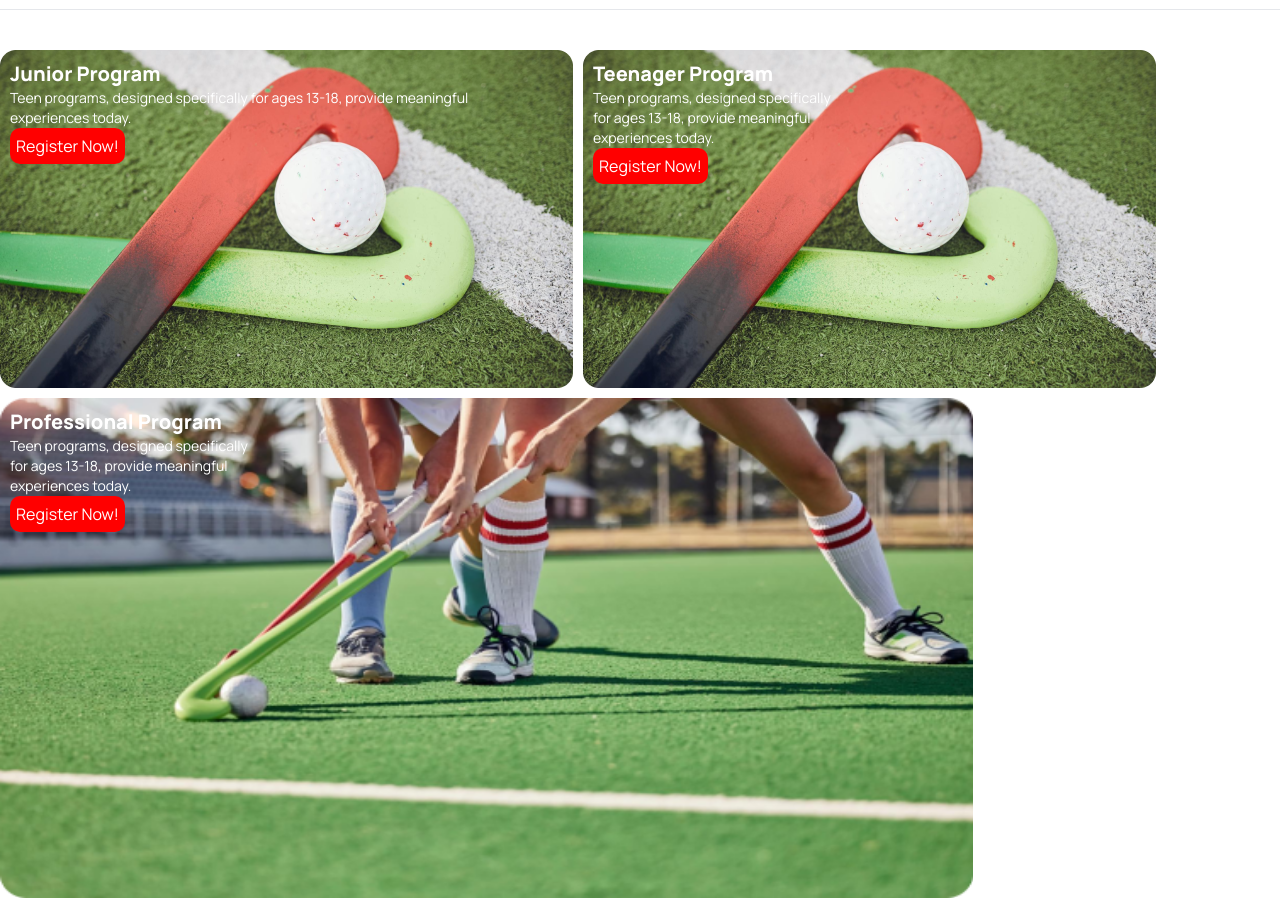
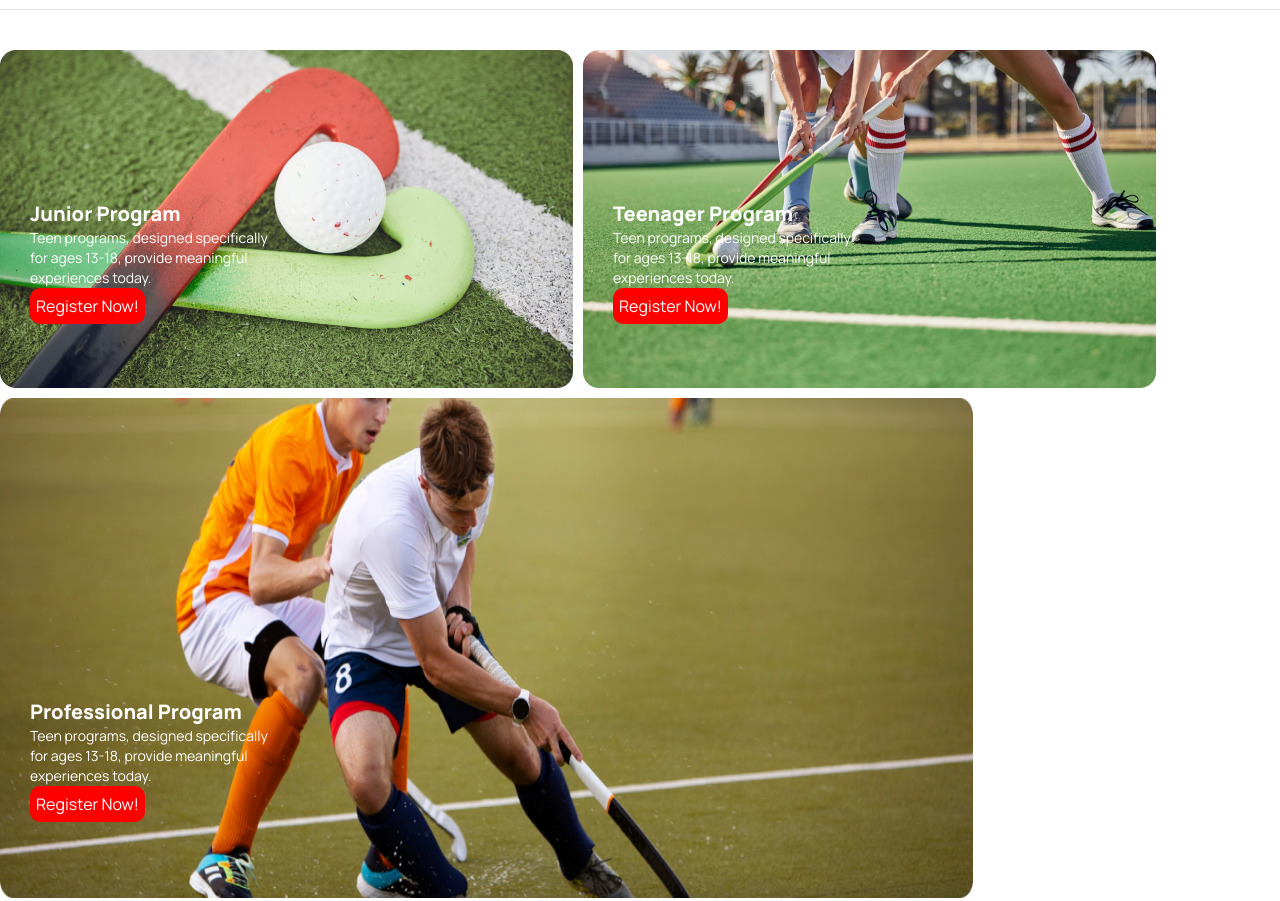
Before and after one commit to datta-toma/Hockey-project, a plain HTML site: page index.html in a window 1280 px wide. Shown: the part 1860-2761 px from the top of the page. Drawn offline with nearby package versions, Linux system fonts and the light colour scheme.

Commit message:
get add program section

```diff
--- a/index.html
+++ b/index.html
@@ -174,7 +174,8 @@
 
             <div class="img-contaner mt-10 ">
 
-              <div class="fi">
+              <!-- <div class="fi">
+
                 <div class="fix">
                   <div class="text-contan">
                     <h3 class="font-extrabold text-xl">Junior Program</h3>
@@ -200,8 +201,39 @@
 
 
                 </div>
+              </div> -->
+              <div class="program-contaner">
+
+                <div id="program-section">
+                  <div class="program-contan">
+
+                    <h3 class="font-extrabold text-xl text-white">Junior Program</h3>
+                    <p class="text-sm text-white">Teen programs, designed specifically <br>for ages 13-18, provide meaningful<br> experiences today.</p>
+                      <button class="bt-n text-white">Register Now!</button>
+
               </div>
+                    <div class="con1">
+                      <img src="./Images/2.png" alt="">
+                    </div>
+                </div>
 
+
+                <div id="text-program">
+                  <div class="text-contan">
+
+                    <h3 class="font-extrabold text-xl text-white">Teenager Program</h3>
+                    <p class="text-sm text-white">Teen programs, designed specifically <br>for ages 13-18, provide meaningful<br> experiences today.</p>
+                      <button class="bt-n text-white">Register Now!</button>
+                  </div>
+                    <div class="con2">
+                      <img src="./Images/3.png" alt="">
+                    </div>
+
+                </div>
+
+
+
+              </div>
 
               <div class="fx">
 
@@ -211,7 +243,7 @@
                       <button class="bt-n">Register Now!</button>
                 </div>
                 <div>
-                  <img class="img" src="./Images/3.png">
+                  <img class="img" src="./Images/4.png">
                 </div>
               </div>
 
--- a/style.css
+++ b/style.css
@@ -1,21 +1,25 @@
-.fix{
+.program-contaner{
     display: flex;
-   gap: 10px;
-   position: relative;
+     gap: 10px;
+
+}
+#program-section{
+    position: relative;
+}
+.program-contan{
+    position: absolute;
+    margin-left: 30px;
+    margin-top: 150px;
+}
+#text-program{
+    position: relative;
 }
 .text-contan{
     position: absolute;
-    color: white;
-    margin-left: 10px;
-    margin-top: 10px;
+    margin-left: 30px;
+    margin-top: 150px;
 }
-.text2-contan{
-    position: absolute;
-    color: white;
-   margin-right: 200px;
-   margin-left: 10px;
-   margin-top: 10px;
-}
+
 
 .bt-n{
     background-color: red;
@@ -36,8 +40,8 @@
 .pic{
     position: absolute;
     color: white;
-    margin-left: 10px;
-    margin-top: 10px;
+    margin-left: 30px;
+    margin-top: 300px;
 }
 .product-container{
     margin-top: 20px;
@@ -70,7 +74,7 @@
 
 
 @media screen and (max-width:576px) {
-    .fix, .img, .contan, .contan1, .contan2{
+    .program-contaner, .img, .contan, .contan1, .contan2{
         flex-direction: column;
     }
     .img{
@@ -80,6 +84,13 @@
     .contan-chil-1{
         flex-direction: column;
     }
-
-
+    .pic{
+        margin-top: 150px;
+    }
+    .program-contan{
+        margin-top: 50px;
+    }
+    .text-contan{
+        margin-top: 80px;
+    }
 }
```
